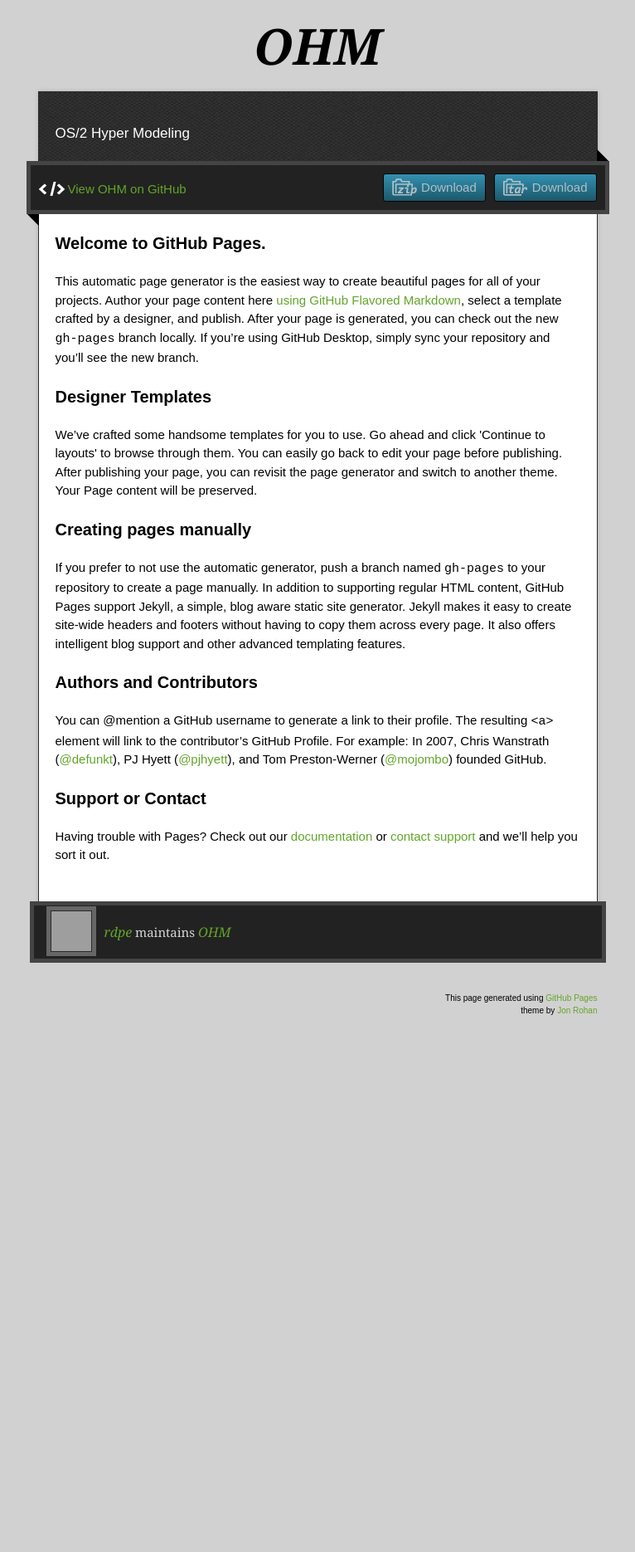
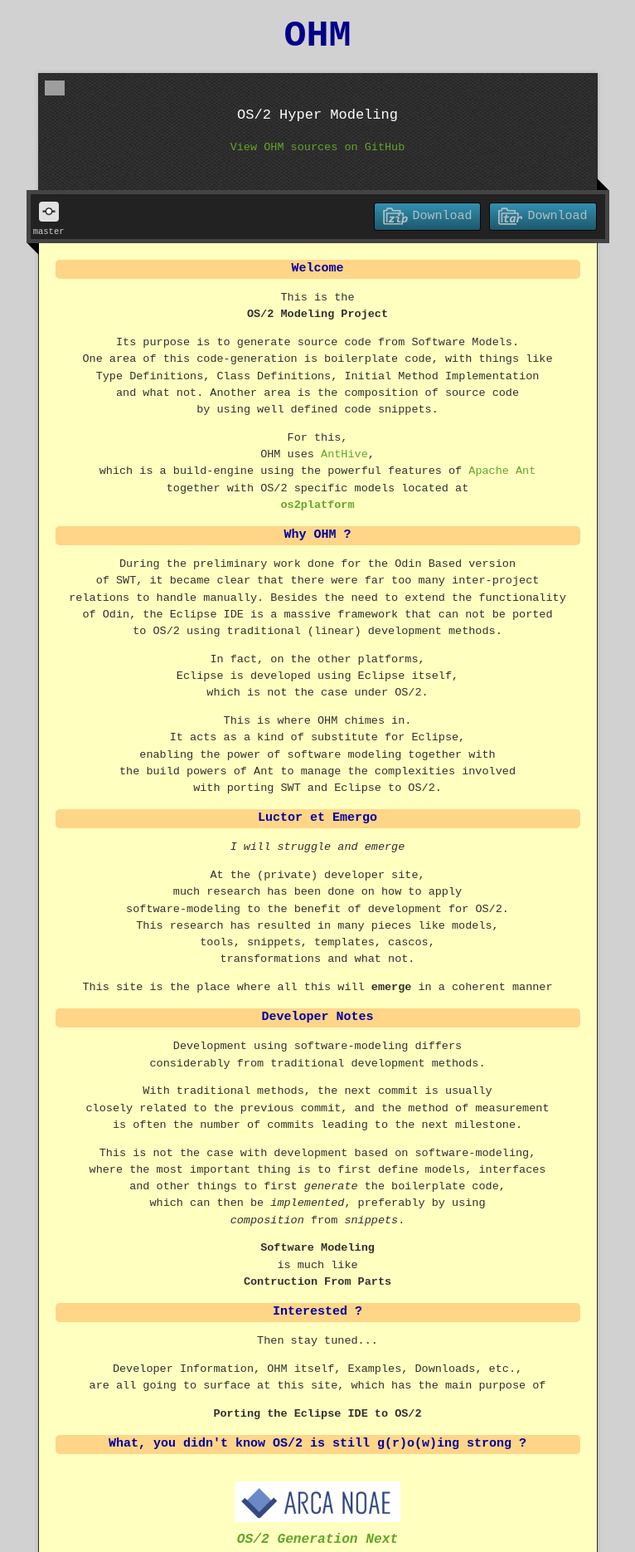
Before and after one commit to rdpe/ohm, a plain HTML site: page index.html in a window 1280 px wide. Shown: the part 20-1890 px from the top of the page at 83% size, without its empty margins (257-1023 px from the left). Before the commit the page ends 1335 px from the top, so only its background shows below. Drawn offline with nearby package versions, Linux system fonts and the light colour scheme; grey boxes are pictures that could not be loaded.

Commit message:
Initial Project Portal

```diff
--- a/index.html
+++ b/index.html
@@ -8,6 +8,8 @@
 
 <link rel="stylesheet" href="stylesheets/stylesheet.css" media="screen">
 <link rel="stylesheet" href="stylesheets/github-dark.css">
+<!-- Custom Tweaks -->
+<link rel="stylesheet" href="stylesheets/rdpe.timemachine.css">
 <script type="text/javascript" src="https://ajax.googleapis.com/ajax/libs/jquery/1.7.1/jquery.min.js"></script>
 <script type="text/javascript" src="javascripts/script.js"></script>
 
@@ -26,46 +28,204 @@
 </header>
 <div id="container">
 <p class="tagline">OS/2 Hyper Modeling</p>
+<p>
+<a href="https://github.com/rdpe/ohm" class="code.no">View OHM sources on GitHub</a><br>
+<!--a href="https://github.com/rdpe/ohm/issues" class="code.no">View OHM issues on GitHub</a--><br>
+</p>
 <div id="main" role="main">
 <div class="download-bar">
 <div class="inner">
 <a href="https://github.com/rdpe/ohm/tarball/master" class="download-button tar"><span>Download</span></a>
 <a href="https://github.com/rdpe/ohm/zipball/master" class="download-button zip"><span>Download</span></a>
-          <a href="https://github.com/rdpe/ohm" class="code">View OHM on GitHub</a>
 </div>
 <span class="blc"></span><span class="trc"></span>
 </div>
-        <article class="markdown-body">
-          <h3>
-<a id="welcome-to-github-pages" class="anchor" href="#welcome-to-github-pages" aria-hidden="true"><span aria-hidden="true" class="octicon octicon-link"></span></a>Welcome to GitHub Pages.</h3>
+<!--article class="markdown-body"-->
 
-<p>This automatic page generator is the easiest way to create beautiful pages for all of your projects. Author your page content here <a href="https://guides.github.com/features/mastering-markdown/">using GitHub Flavored Markdown</a>, select a template crafted by a designer, and publish. After your page is generated, you can check out the new <code>gh-pages</code> branch locally. If you’re using GitHub Desktop, simply sync your repository and you’ll see the new branch.</p>
+<p style="position:absolute; margin-top:-16em; margin-left:-0.9em;">
+<a href="http://rdpe.github.io" class="avatar">
+<img src="https://avatars3.githubusercontent.com/u/17325488?v=3&amp;s=60" width="24">
+</a>
+</p>
 
-<h3>
-<a id="designer-templates" class="anchor" href="#designer-templates" aria-hidden="true"><span aria-hidden="true" class="octicon octicon-link"></span></a>Designer Templates</h3>
+<!-- Image based on http://mattshwery.com/img/commit.png -->
+<table class="commits">
+<tr>
+<td class="commits">
+<a href="https://github.com/rdpe/ohm/commits/master">
+<span class="commits">
+<img class="commits" src="images/commit-24.png"><br>
+master
+</span>
+</a>
+</td>
+<td class="commits-hidden">
+<a href="https://github.com/rdpe/ohm/commits/features">
+<span class="commits">
+<img class="commits" src="images/commit-24.png"><br>
+features
+</span>
+</a>
+</td>
+<td class="commits-hidden">
+<a href="https://github.com/rdpe/ohm/commits/fixes">
+<span class="commits">
+<img class="commits" src="images/commit-24.png"><br>
+fixes
+</span>
+</a>
+</td>
+<td class="commits-hidden">
+<a href="https://github.com/rdpe/ohm/commits/gh-pages">
+<span class="commits">
+<img class="commits" src="images/commit-24.png"><br>
+gh-pages
+</span>
+</a>
+</td>
+</tr>
+</table>
 
-<p>We’ve crafted some handsome templates for you to use. Go ahead and click 'Continue to layouts' to browse through them. You can easily go back to edit your page before publishing. After publishing your page, you can revisit the page generator and switch to another theme. Your Page content will be preserved.</p>
+<h3>Welcome</h3>
+<p>
+This is the<br>
+<span style="font-weight:bold;">OS/2 Modeling Project</</span><br>
+</p>
+<p></p>
+<p>
+Its purpose is to generate source code from Software Models.<br>
+One area of this code-generation is boilerplate code, with things like<br>
+Type Definitions, Class Definitions, Initial Method Implementation<br>
+and what not. Another area is the composition of source code<br>
+by using well defined code snippets.<br>
+</p>
+<p></p>
+<p>
+For this,<br>
+OHM uses <a href="http://rdpe.github.io/anthive">AntHive</a>,<br>
+which is a build-engine using the powerful features of <a href="http://ant.apache.org">Apache Ant</a><br>
+together with OS/2 specific models located at<br>
+<a href="http://os2platform.github.io"><span style="font-weight:bold;">os2platform</span></a><br>
+</p>
 
-<h3>
-<a id="creating-pages-manually" class="anchor" href="#creating-pages-manually" aria-hidden="true"><span aria-hidden="true" class="octicon octicon-link"></span></a>Creating pages manually</h3>
+<h3>Why OHM ?</h3>
+<p>
+During the preliminary work done for the Odin Based version<br>
+of SWT, it became clear that there were far too many inter-project<br>
+relations to handle manually. Besides the need to extend the functionality<br>
+of Odin, the Eclipse IDE is a massive framework that can not be ported<br>
+to OS/2 using traditional (linear) development methods.<br>
+</p>
+<p></p>
+<p>In fact, on the other platforms,<br>
+Eclipse is developed using Eclipse itself,<br>
+which is not the case under OS/2.<br>
+<p></p>
+<p>
+This is where OHM chimes in.<br>
+It acts as a kind of substitute for Eclipse,<br>
+enabling the power of software modeling together with<br>
+the build powers of Ant to manage the complexities involved<br>
+with porting SWT and Eclipse to OS/2.<br>
+</p>
 
-<p>If you prefer to not use the automatic generator, push a branch named <code>gh-pages</code> to your repository to create a page manually. In addition to supporting regular HTML content, GitHub Pages support Jekyll, a simple, blog aware static site generator. Jekyll makes it easy to create site-wide headers and footers without having to copy them across every page. It also offers intelligent blog support and other advanced templating features.</p>
+<h3>Luctor et Emergo</h3>
+<p>
+<span style="font-style:italic;">I will struggle and emerge</span><br>
+</p>
+<p></p>
+<p>
+At the (private) developer site,<br>
+much research has been done on how to apply<br>
+software-modeling to the benefit of development for OS/2.<br>
+This research has resulted in many pieces like models,<br>
+tools, snippets, templates, cascos,<br>
+transformations and what not.<br>
+</p>
+<p></p>
+<p>
+This site is the place where all this will <span style="font-weight:bold;">emerge</span> in a coherent manner<br>
+</p>
 
-<h3>
-<a id="authors-and-contributors" class="anchor" href="#authors-and-contributors" aria-hidden="true"><span aria-hidden="true" class="octicon octicon-link"></span></a>Authors and Contributors</h3>
+<h3>Developer Notes</h3>
+<p>
+Development using software-modeling differs<br>
+considerably from traditional development methods.<br>
+</p>
+<p></p>
+<p>
+With traditional methods, the next commit is usually<br>
+closely related to the previous commit, and the method of measurement<br>
+is often the number of commits leading to the next milestone.<br>
+</p>
+<p></p>
+<p>
+This is not the case with development based on software-modeling,<br>
+where the most important thing is to first define models, interfaces<br>
+and other things to first <span style="font-style:italic;">generate</span> the boilerplate code,<br>
+which can then be <span style="font-style:italic;">implemented</span>, preferably by using<br>
+<span style="font-style:italic;">composition</span> from <span style="font-style:italic;">snippets</span>.<br>
+</p>
+<p></p>
+<p>
+<span style="font-weight:bold;">Software Modeling</span><br>
+is much like<br>
+<span style="font-weight:bold;">Contruction From Parts</span>
+</p>
+<!--
+<h3>Developer Notes</h3>
+<p>
+This project is *not* a fork of the original Netlabs project.<br>
+It is a *clone* done with <code>git-svn</code> with the purpose to be able<br>
+to use Git Branching for testing and feature additions.<br>
+The bi-directional mapping is:<br>
+<code>github:project~master</code> &lt;-&gt; <code>netlabs:project~branches/swt</code>
+</p>
+-->
 
-<p>You can @mention a GitHub username to generate a link to their profile. The resulting <code>&lt;a&gt;</code> element will link to the contributor’s GitHub Profile. For example: In 2007, Chris Wanstrath (<a href="https://github.com/defunkt" class="user-mention">@defunkt</a>), PJ Hyett (<a href="https://github.com/pjhyett" class="user-mention">@pjhyett</a>), and Tom Preston-Werner (<a href="https://github.com/mojombo" class="user-mention">@mojombo</a>) founded GitHub.</p>
+<h3>Interested ?</h3>
+<p>
+Then stay tuned...
+</p>
+<p></p>
+<p>
+Developer Information, OHM itself, Examples, Downloads, etc.,<br>
+are all going to surface at this site, which has the main purpose of<br>
+</p>
+<p></p>
+<p>
+<span style="font-weight:bold;">Porting the Eclipse IDE to OS/2</span><br>
+</p>
 
-<h3>
-<a id="support-or-contact" class="anchor" href="#support-or-contact" aria-hidden="true"><span aria-hidden="true" class="octicon octicon-link"></span></a>Support or Contact</h3>
+<!--
+<h3>Reporting Problems</h3>
+<p>
+The preferred way is through Netlabs Track,<br>
+and you can create a new ticket using the following link:<br>
+<a href="http://trac.netlabs.org/odin32/newticket" class="code.no">Report a problem on Netlabs Trac</a><br>
+(note: you need to be logged-in to netlabs to create a ticket)<br>
+</p>
+<p></p>
+<p>
+But, before you report a new problem,<br>
+please check if the problem you are about to report<br>
+was not already reported by somebody else:<br>
+<a href="http://trac.netlabs.org/odin32/report" class="code.no">View existing problem reports on Netlabs Trac</a><br>
+</p>
+-->
 
-<p>Having trouble with Pages? Check out our <a href="https://help.github.com/pages">documentation</a> or <a href="https://github.com/contact">contact support</a> and we’ll help you sort it out.</p>
-        </article>
+<h3>What, you didn't know OS/2 is still g(r)o(w)ing strong ?</h3>
+<p>
+<br>
+<a href="https://www.arcanoae.com"><span style="font-weight:bold;font-size:1.2em;font-style:italic;"><img src="images/ArcaNoaeLGO.png" width="200"><br>OS/2 Generation Next</span></a><br>
+</p>
+
+<!--/article-->
 </div>
 </div>
 <footer>
 <div class="owner">
-      <p><a href="https://github.com/rdpe" class="avatar"><img src="https://avatars3.githubusercontent.com/u/17325488?v=3&amp;s=60" width="48" height="48"></a> <a href="https://github.com/rdpe">rdpe</a> maintains <a href="https://github.com/rdpe/ohm">OHM</a></p>
+<p><a href="https://github.com/rdpe" class="avatar"><img src="https://avatars3.githubusercontent.com/u/17325488?v=3&amp;s=60" width="48" height="48"></a> <a href="http://rdpe.github.io">rdpe</a><span style="color:white; font-family:inherit; font-size:1.2em; font-style:italic;"> maintains </span><a href="https://github.com/rdpe/ohm">ohm</a></p>
 
 
 </div>
--- /dev/null
+++ b/stylesheets/rdpe.timemachine.css
@@ -0,0 +1,163 @@
+/*****************************************************************************\
+* rdpe.timemachine.css :: stylesheet overrides                                *
+* --------------------------------------------------------------------------- *
+* These tweaks are for the GitHub TimeMachine theme.                          *
+* The TimeMachine theme is currently used for this Project Portal.            *
+\*****************************************************************************/
+
+body {
+  font-family: Monospace;
+}
+
+div.shell {
+  width: 800px;
+}
+
+span.banner-fix {
+  width: 800px;
+}
+
+table {
+  border-bottom: 0px solid #bdb6ad;
+}
+
+th {
+  text-align: left;
+}
+
+th {
+  display: table-cell;
+  padding: 2px 10px;
+  border: solid #ece4d8;
+  border-width: 0 2px 2px 0;
+  color: #cd596b;
+  font-family: inherit;
+  font-weight: bold;
+  font-size: inherit;
+  font-style: italic;
+}
+
+td {
+  font-style: italic;
+}
+
+footer {
+  background: none;
+}
+
+section#downloads,
+div#no-downloads {
+  background: none;
+}
+
+footer span.ribbon-inner a {
+  bottom: 0px;
+  font-family: Georgia;
+  text-transform: none;
+  font-style: inherit;
+  font-weight: inherit;
+  font-size: inherit;
+}
+
+footer span.ribbon-inner p {
+  padding-top: 4px;
+  font: bold italic 14px/1 Georgia, Times, “Times New Roman”, serif;
+}
+
+h1,h2,h3,h4,h5,h6 {
+  font-family: Monospace, Georgia, Times, “Times New Roman”, serif;
+  text-align: center;
+}
+
+h1.title {
+  color: darkblue;
+  font-family: Monospace;
+  font-style: normal;
+  font-size: 3em;
+  text-transform: none;
+}
+
+h2 {
+  background-color: #7c334f;
+  font: bold italic 1em/1.5 Georgia, Times, “Times New Roman”, serif;
+  color: #e69b95;
+  padding-bottom: 14px;
+  margin-top: 0px;
+}
+
+h3 {
+    font-size: 1em;
+    color: #0000a0;
+    margin-bottom: 0px;
+    padding-bottom: 0px;
+    background-color: #ffd588;
+    border-radius: 5px;
+}
+
+h4 {
+    font-size: 0.8em;
+    color: #606060;
+    margin-bottom: 0px;
+    padding-bottom: 0px;
+}
+
+p {
+  text-align: center;
+  color: #303030;
+  font-style: normal;
+  font-size: 0.9em;
+}
+
+p.widget-description {
+  font-size: 0.7em;
+}
+
+code {
+    font-size: 0.9em;
+    color: #000080;
+    background-color: #eeeeee;
+    padding-left: 5px;
+    padding-right: 5px;
+}
+
+#main {
+  margin-top: 20px;
+  padding: 0 20px 90px;
+  background-color: #ffffc0;
+}
+
+table.commits {
+    position: absolute;
+    color: white;
+    margin-left: -3.5em;
+    margin-top: -6.7em;
+    font-size: 0.7em;
+    text-align: center;
+}
+
+td.commits {
+    padding-left: 0.5em;
+    padding-right: 0.5em;
+    width: 4.5em;
+}
+
+td.commits-hidden {
+    display: none;
+}
+
+span.commits {
+    display: block;
+    color: #d0d0d0;
+    font-weight: normal;
+    font-style: normal;
+}
+
+img.commits {
+    border-style: solid;
+    border-width: 0px;
+    border-color: white;
+    border-radius: 4px;
+    box-shadow: 0px 0px 0px;
+    margin: 0px;
+    padding: 0px;
+}
```
Also changed, not shown: images/ArcaNoaeLGO.png (added), images/commit-24.png (added), images/commit.png (added), 3 other files. Lines whose indentation alone changed are shown as unchanged.
